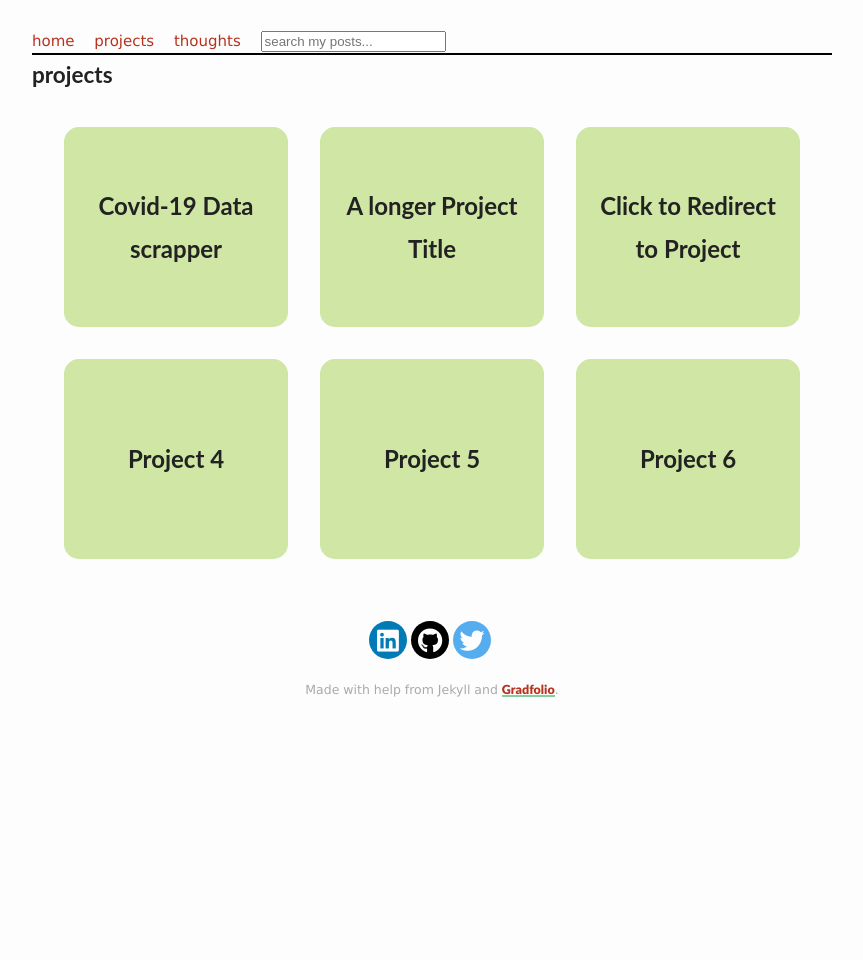
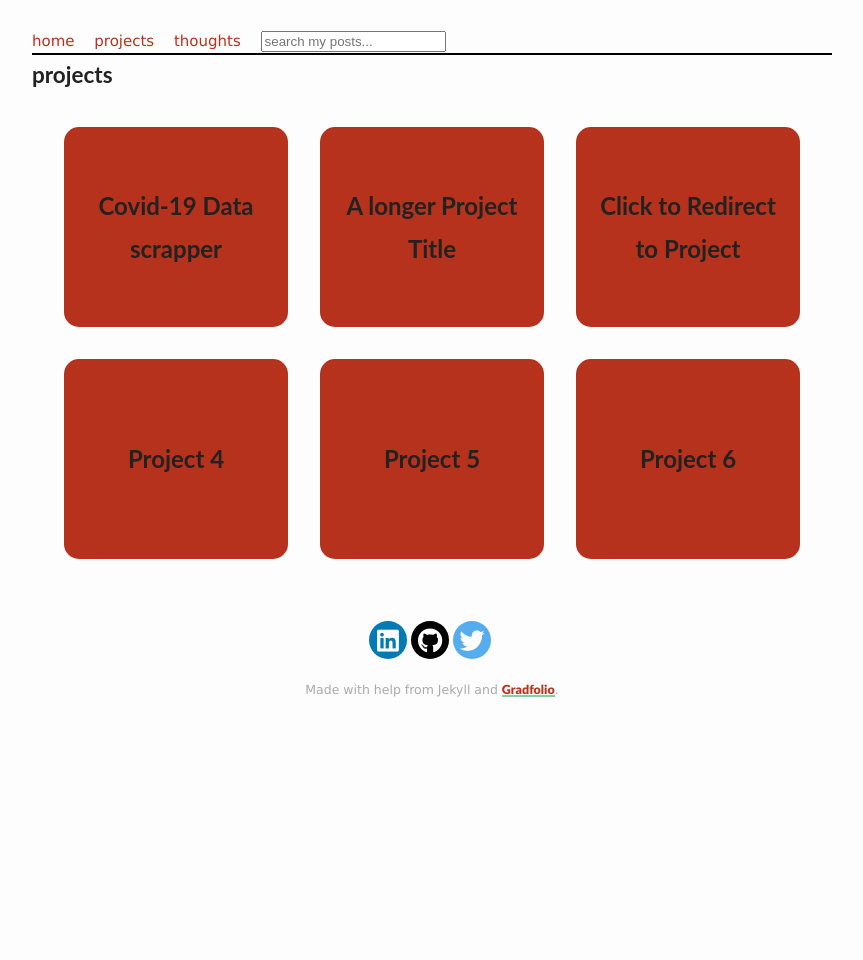
Before and after one commit to tobbyxy/temipete.github.io, a Jekyll site: the page built from _pages/projects.md, in a window 1280 px wide. Shown: the whole page, without its empty margins (208-1071 px from the left). Built offline with Jekyll 4.4.1, drawn with Linux system fonts in a browser that asks for light colours; nearby versions of some CDN libraries; comment, search, counter and statistics services are not loaded.

Commit message:
Update projects.scss

```diff
--- a/assets/css/_sass/projects.scss
+++ b/assets/css/_sass/projects.scss
@@ -3,7 +3,7 @@
   max-width: 800px;
   margin: 0 auto;
   padding: 2rem;
-  color: red;
+  color: $red;
 }
 
 .gallery {
@@ -17,7 +17,8 @@
   /* Minimum width of 200px and grow to fit available space */
   flex: 1 0 200px;
   border-radius: 15px;
-  background: $projectbox;
+ /* background: $projectbox; */
+  background: $red;
   @media (prefers-color-scheme: dark) {
     background: $projectbox-dark;
   }
```
